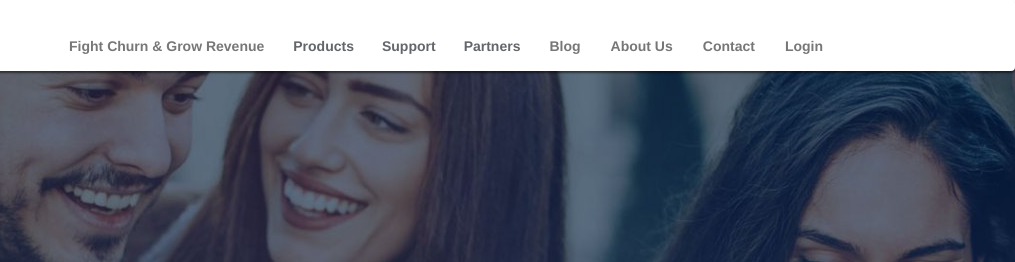
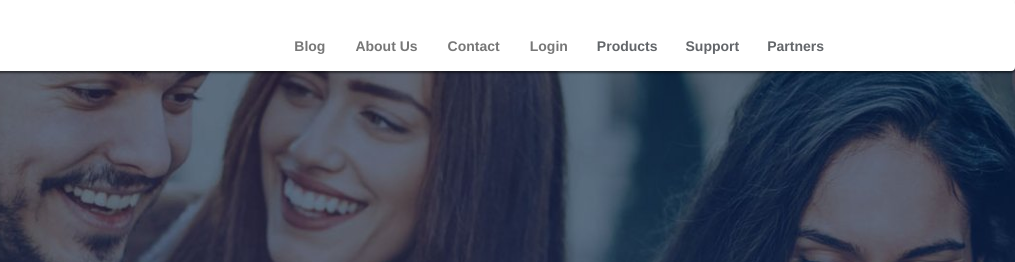
Before and after one commit to mikeTran99/Tkweb-Atmail, a plain HTML site: page index.html in a window 1280 px wide. Shown: the top 262 px of the page, 265-1280 px from the left. Drawn offline with Linux system fonts and the light colour scheme.

Commit message:
Update index.html

```diff
--- a/index.html
+++ b/index.html
@@ -30,7 +30,10 @@
                 <!-- Menu right-->
                 <div>
                     <ul class="nav navbar-nav navbar-right">
-                        <li><a href="http://go.atmail.com/fightchurn"><b>Fight Churn & Grow Revenue</b></a></li>
+                        <li><a href="Blog.html" target="_blank"><b>Blog</b></a></li>
+                        <li><a href="About-Us.html" target="_blank"><b>About Us</b></a></li>
+                        <li><a href="Contact.html"><b>Contact</b></a></li>
+                        <li><a href="Atmail-login.html" target="_blank"><b>Login</b></a></li>
                         <li>
                             <div class="dropdown">
                                 <a href=""><b>Products</b></a>
@@ -62,10 +65,7 @@
                                 </ul>
                             </div>
                         </li>
-                        <li><a href="Blog.html" target="_blank"><b>Blog</b></a></li>
-                        <li><a href="About-Us.html" target="_blank"><b>About Us</b></a></li>
-                        <li><a href="Contact.html"><b>Contact</b></a></li>
-                        <li><a href="Atmail-login.html" target="_blank"><b>Login</b></a></li>
+
                     </ul>
                 </div>
             </div>
```
